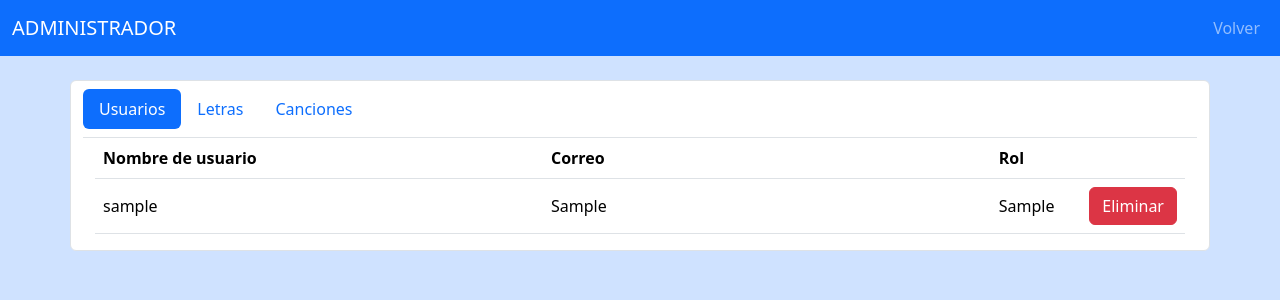
After one commit to Aylinap/FireLyrics, a PHP site: page /Administrador.php in a window 1280 px wide. The commit adds this page. Shown: the top 300 px of the page. Run offline with PHP 8.4, Linux system fonts and the light colour scheme; tables that the repository leaves empty or names only in its code hold one stand-in row (values such as "Sample post").

Commit message:
22/10/2024 Pagina Administrador

```diff
--- /dev/null
+++ b/web/Administrador.php
@@ -0,0 +1,11 @@
+<?php
+
+require_once './modelo/Usuario.php';
+require_once './modelo/Cancion.php';
+
+session_start();
+
+$usuarios = Usuario::getAllUser();
+$canciones = Cancion::getAllCanciones();
+
+include_once './vista/vista_Administrador.php';
--- a/web/Index.php
+++ b/web/Index.php
@@ -2,6 +2,11 @@
 require_once 'modelo/Usuario.php';
 
 session_start();
+
+if (empty($_SESSION['user'])) {
+    header('Location: Login.php');
+}
+
 $usuario = Usuario::getByUserName($_SESSION['user']);
 
 include 'vista/vista_Index.php';
--- a/web/Login.php
+++ b/web/Login.php
@@ -2,6 +2,7 @@
 require_once 'modelo/Usuario.php';
 
 session_start();
+
 if (!empty($_SESSION['sesionIniciada'])) {
     redirigir();
 } else {
--- a/web/modelo/Usuario.php
+++ b/web/modelo/Usuario.php
@@ -79,6 +79,14 @@ class Usuario
         return $stmt->execute();
     }
 
+    /* Obtiene todos los usuarios */
+    public static function getAllUser(){
+        $db = Database::getConnection();
+        $stmt = $db->prepare("SELECT * FROM usuario");
+        $stmt->execute();
+        return $stmt->fetchAll(PDO::FETCH_ASSOC);
+    }
+
     /*Obtiene un usuario por su Username */
     public static function getByUserName($username) {
         $db = Database::getConnection();
--- /dev/null
+++ b/web/vista/vista_Administrador.php
@@ -0,0 +1,118 @@
+<!DOCTYPE html>
+<html lang="en">
+
+<head>
+    <meta charset="UTF-8">
+    <meta name="viewport" content="width=device-width, initial-scale=1.0">
+    <link href="https://cdn.jsdelivr.net/npm/bootstrap@5.3.3/dist/css/bootstrap.min.css" rel="stylesheet" integrity="sha384-QWTKZyjpPEjISv5WaRU9OFeRpok6YctnYmDr5pNlyT2bRjXh0JMhjY6hW+ALEwIH" crossorigin="anonymous">
+    <title>Admin Usuarios</title>
+</head>
+
+<body class="bg-primary-subtle">
+    <nav class="navbar navbar-dark navbar-expand-lg bg-primary">
+        <div class="container-fluid">
+            <a class="navbar-brand" href="#">ADMINISTRADOR</a>
+            <ul class="navbar-nav">
+                <li class="nav-item">
+                    <a class="nav-link" aria-current="page" href="Index.php">Volver</a>
+                </li>
+            </ul>
+        </div>
+    </nav>
+
+    <div class="container mt-4 border rounded-2 bg-body">
+        <nav class="navbar navbar-expand border-bottom">
+            <ul class="nav nav-pills" id="myTab" role="tablist">
+                <li class="nav-item" role="presentation">
+                    <button class="nav-link active" id="home-tab" data-bs-toggle="tab" data-bs-target="#home-tab-pane" type="button" role="tab" aria-controls="home-tab-pane" aria-selected="true">Usuarios</button>
+                </li>
+                <li class="nav-item" role="presentation">
+                    <button class="nav-link" id="profile-tab" data-bs-toggle="tab" data-bs-target="#profile-tab-pane" type="button" role="tab" aria-controls="profile-tab-pane" aria-selected="false">Letras</button>
+                </li>
+                <li class="nav-item" role="presentation">
+                    <button class="nav-link" id="contact-tab" data-bs-toggle="tab" data-bs-target="#contact-tab-pane" type="button" role="tab" aria-controls="contact-tab-pane" aria-selected="false">Canciones</button>
+                </li>
+            </ul>
+        </nav>
+
+        <div class="tab-content" id="myTabContent">
+            <div class="tab-pane fade show active" id="home-tab-pane" role="tabpanel" aria-labelledby="home-tab" tabindex="0">
+                <div class="container-fluid">
+                    <table class="table">
+                        <tr>
+                            <th class="col-5">Nombre de usuario</th>
+                            <th class="col-5">Correo</th>
+                            <th class="col-1">Rol</th>
+                            <th class="col-1"></th>
+                        </tr>
+                        <?php foreach ($usuarios as $element) { ?>
+                            <tr>
+                                <td class="align-middle"><?php echo $element['username']; ?></td>
+                                <td class="align-middle"><?php echo $element['correo']; ?></td>
+                                <td class="align-middle"><?php echo $element['rol']; ?></td>
+                                <td class="align-middle"><button class="btn btn-danger <?php if ($element['rol'] == 0) echo 'disabled'; ?> w-100">Eliminar</button></td>
+                            </tr>
+                        <?php } ?>
+                    </table>
+                </div>
+            </div>
+            <div class="tab-pane fade" id="profile-tab-pane" role="tabpanel" aria-labelledby="profile-tab" tabindex="0"></div>
+            <div class="tab-pane fade" id="contact-tab-pane" role="tabpanel" aria-labelledby="contact-tab" tabindex="0">
+                <div class="container-fluid">
+                    <table class="table ms-auto">
+                        <tr>
+                            <th class="col-1">ID</th>
+                            <th class="col-4">Titulo</th>
+                            <th class="col-4">Artista</th>
+                            <th class="col-1">Letra</th>
+                            <th class="col-1">Youtube</th>
+                            <th class="col-1"></th>
+                        </tr>
+                        <?php foreach ($canciones as $element) { ?>
+                            <form action="eliminarCancion.php" method="POST">
+                                <tr>
+                                    <td class="align-middle"><input class="form-control" type="text" value="<?php echo $element['id']; ?>" readonly name="id"></td>
+                                    <td class="align-middle"><input class="form-control" type="text" value="<?php echo $element['titulo']; ?>" readonly name="titulo"></td>
+                                    <td class="align-middle"><input class="form-control" type="text" value="<?php echo $element['artista']; ?>" readonly name="artista"></td>
+                                    <td></td>
+                                    <td class="align-middle"><a class="btn btn-primary w-100" href="<?php echo $element['youtube_url'] ?>">Ir</a></td>
+                                    <td class="align-middle">
+                                        <input type="submit" class="btn btn-danger w-100" value="Eliminar">
+                                    </td>
+                                </tr>
+                            </form>
+                        <?php } ?>
+                    </table>
+                </div>
+
+
+
+                <form class="border rounded-2 p-4 m-2" action="anadirCancion.php" method="POST">
+                    <h2>Añadir Canción</h2>
+                    <div class="d-flex align-items-center justify-content-between ">
+                        <div class="me-3">
+                            <input type="text" class="form-control" name="titulo" placeholder="Titulo de la canción">
+                        </div>
+                        <div class="me-3">
+                            <input type="text" class="form-control" name="artista" placeholder="Artista">
+                        </div>
+                        <div class="me-3 flex-grow-1">
+                            <input type="text" class="form-control" name="url" placeholder="Url">
+                        </div>
+                        <div class="w-25 d-flex justify-content-end">
+                            <button type="submit" class="btn btn-success m-2">Añadir</button>
+                        </div>
+                    </div>
+                </form>
+            </div>
+        </div>
+
+
+    </div>
+    </div>
+
+
+    <script src="https://cdn.jsdelivr.net/npm/bootstrap@5.3.3/dist/js/bootstrap.bundle.min.js" integrity="sha384-YvpcrYf0tY3lHB60NNkmXc5s9fDVZLESaAA55NDzOxhy9GkcIdslK1eN7N6jIeHz" crossorigin="anonymous"></script>
+</body>
+
+</html>
```
Also changed, not shown: web/anadirCancion.php (added, +8 -0 lines), web/eliminarCancion.php (added, +7 -0 lines), web/modelo/Cancion.php (+83 -2 lines), web/vista/vista_Index.php (+1 -10 lines).
